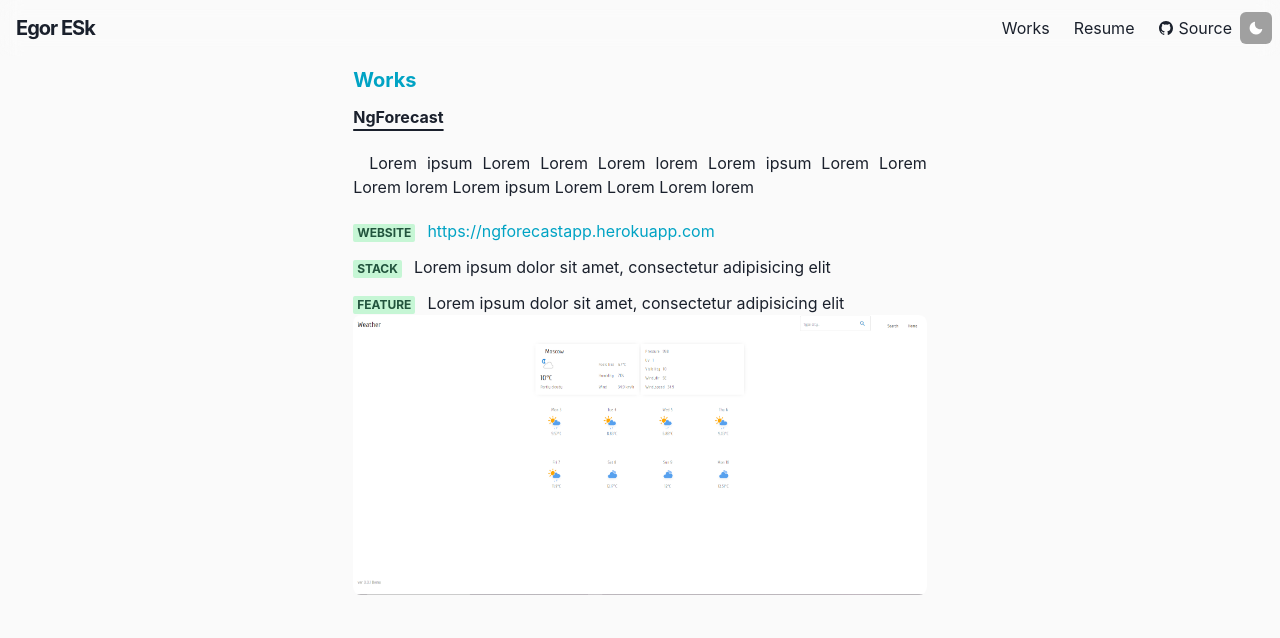
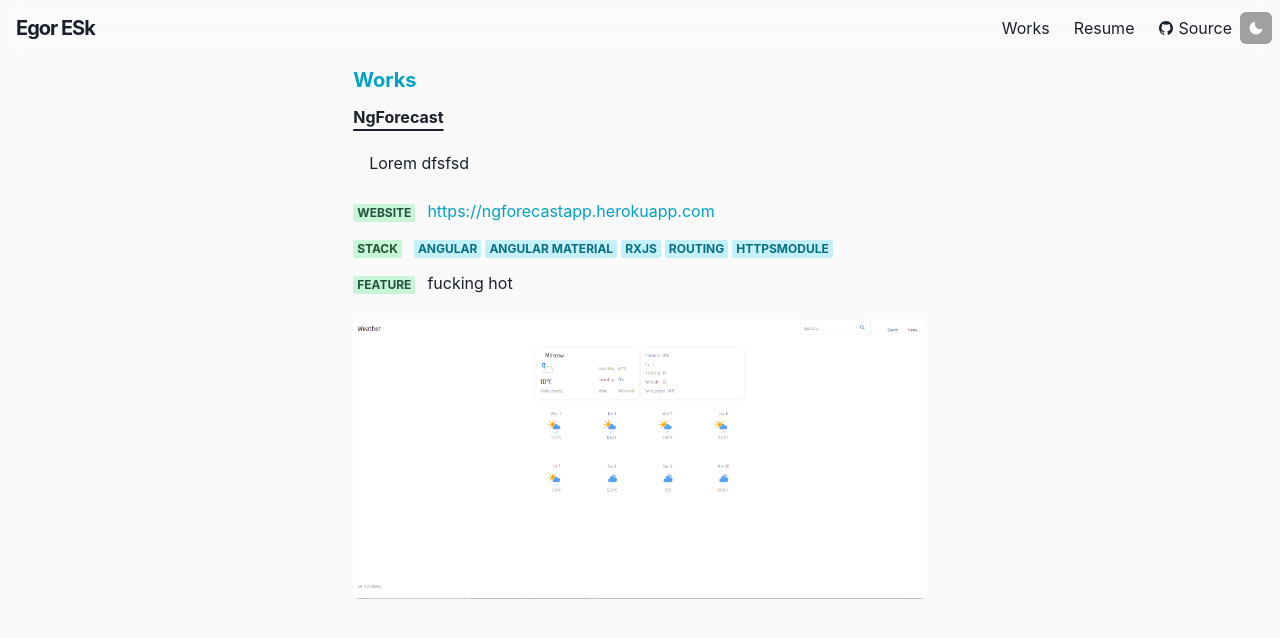
Before and after one commit to esk-dev/personalsite, a Next.js app: page /works/ngforecast in a window 1280 px wide. Shown: the top 638 px of the page. Built offline with nearby package versions, Linux system fonts and the light colour scheme.

Commit message:
feature(finish workpage component)

```diff
--- /dev/null
+++ b/components/workpage.js
@@ -0,0 +1,75 @@
+import Section from "./section";
+import Paragraph from "./paragraph";
+import Page from "./page";
+import {
+  Box,
+  Heading,
+  Link,
+  List,
+  Badge,
+  ListItem,
+  Container,
+} from "@chakra-ui/react";
+
+const WorkPage = ({ children, title, href, text, stack, feature }) => {
+  //   const { title, href, text, stack, feature } = props;
+  // const listtechnologies = technologies?.map((el) => <li key={el}>{el}</li>);
+
+  const stackEL = stack.map((item) => {
+    return (
+      <Badge mr={1} colorScheme="cyan" key={item}>
+        {item}
+      </Badge>
+    );
+  });
+
+  return (
+    <Page title={title}>
+      <Container>
+        <Section delay={0.1}>
+          <Link href="/works" color="cyan.600">
+            <Heading as="h3" variant="section-title">
+              Works
+            </Heading>
+          </Link>
+          <Heading as="h4" variant="work-title">
+            {title}
+          </Heading>
+        </Section>
+
+        <Box>
+          <Section delay={0.2}>
+            <Paragraph>{text}</Paragraph>
+          </Section>
+          <Section delay={0.3}>
+            <List mt={5} spacing={3}>
+              <ListItem>
+                <Badge mr={3} colorScheme="green">
+                  WebSite
+                </Badge>
+                <Link color="cyan.600" href={href}>
+                  {href}
+                </Link>
+              </ListItem>
+              <ListItem>
+                <Badge mr={3} colorScheme="green">
+                  Stack
+                </Badge>
+                {stackEL}
+              </ListItem>
+              <ListItem>
+                <Badge mr={3} colorScheme="green">
+                  Feature
+                </Badge>
+                {feature}
+              </ListItem>
+            </List>
+          </Section>
+          <Section delay={0.4}>{children}</Section>
+        </Box>
+      </Container>
+    </Page>
+  );
+};
+
+export default WorkPage;
--- a/pages/works/ngforecast.js
+++ b/pages/works/ngforecast.js
@@ -1,103 +1,22 @@
-import Page from "../../components/page";
-import Section from "../../components/section";
-import Paragraph from "../../components/paragraph";
-import {
-  Box,
-  Container,
-  Heading,
-  Link,
-  List,
-  Badge,
-  ListItem,
-  Image,
-} from "@chakra-ui/react";
-
-const WorkPage = ({ children, props }) => {
-  const { title, href, text, stack, feature } = props;
-  // const listtechnologies = technologies?.map((el) => <li key={el}>{el}</li>);
-
-  const stackEL = stack.map((item) => {
-    return <p key={item}>{item}</p>;
-  });
-
-  return (
-    <>
-    <Section delay={0.1}>
-      <Link href="/works" color="cyan.600">
-        <Heading as="h3" variant="section-title">
-          Works
-        </Heading>
-      </Link>
-      <Heading as="h4" variant="work-title">
-        {title}
-      </Heading>
-    </Section>
-
-    <Box>
-
-        </Box>
-    </>
-  );
-};
+import WorkPage from "../../components/workpage";
+import { Image } from "@chakra-ui/react";
 
 export default function Ngforecast() {
   return (
-    <Page title="ngForecast">
-      <Container>
-        <Section delay={0.1}>
-          <Link href="/works" color="cyan.600">
-            <Heading as="h3" variant="section-title">
-              Works
-            </Heading>
-          </Link>
-          <Heading as="h4" variant="work-title">
-            NgForecast
-          </Heading>
-        </Section>
-
-        <Box>
-          <Section delay={0.2}>
-            <Paragraph>
-              Lorem ipsum Lorem Lorem Lorem lorem Lorem ipsum Lorem Lorem Lorem
-              lorem Lorem ipsum Lorem Lorem Lorem lorem
-            </Paragraph>
-
-            <List mt={5} spacing={3}>
-              <ListItem>
-                <Badge mr={3} colorScheme="green">
-                  WebSite
-                </Badge>
-                <Link
-                  color="cyan.600"
+    <WorkPage
+      title="NgForecast"
       href="https://ngforecastapp.herokuapp.com"
+      text="Lorem dfsfsd"
+      stack={["Angular", "Angular Material", "RxJS", "Routing", "HttpsModule"]}
+      feature="fucking hot"
     >
-                  https://ngforecastapp.herokuapp.com
-                </Link>
-              </ListItem>
-              <ListItem>
-                <Badge mr={3} colorScheme="green">
-                  Stack
-                </Badge>
-                Lorem ipsum dolor sit amet, consectetur adipisicing elit
-              </ListItem>
-              <ListItem>
-                <Badge mr={3} colorScheme="green">
-                  Feature
-                </Badge>
-                Lorem ipsum dolor sit amet, consectetur adipisicing elit
-              </ListItem>
-            </List>
-
       <Image
         borderRadius="lg"
         w="full"
         src="/ngforecast.webp"
-              alt="ngForecast-screenshot"
-              mb={4}
+        alt="ngforecast-screenshots"
+        loading="lazy"
       />
-          </Section>
-        </Box>
-      </Container>
-    </Page>
+    </WorkPage>
   );
 }
```
Lines whose indentation alone changed are shown as unchanged.
